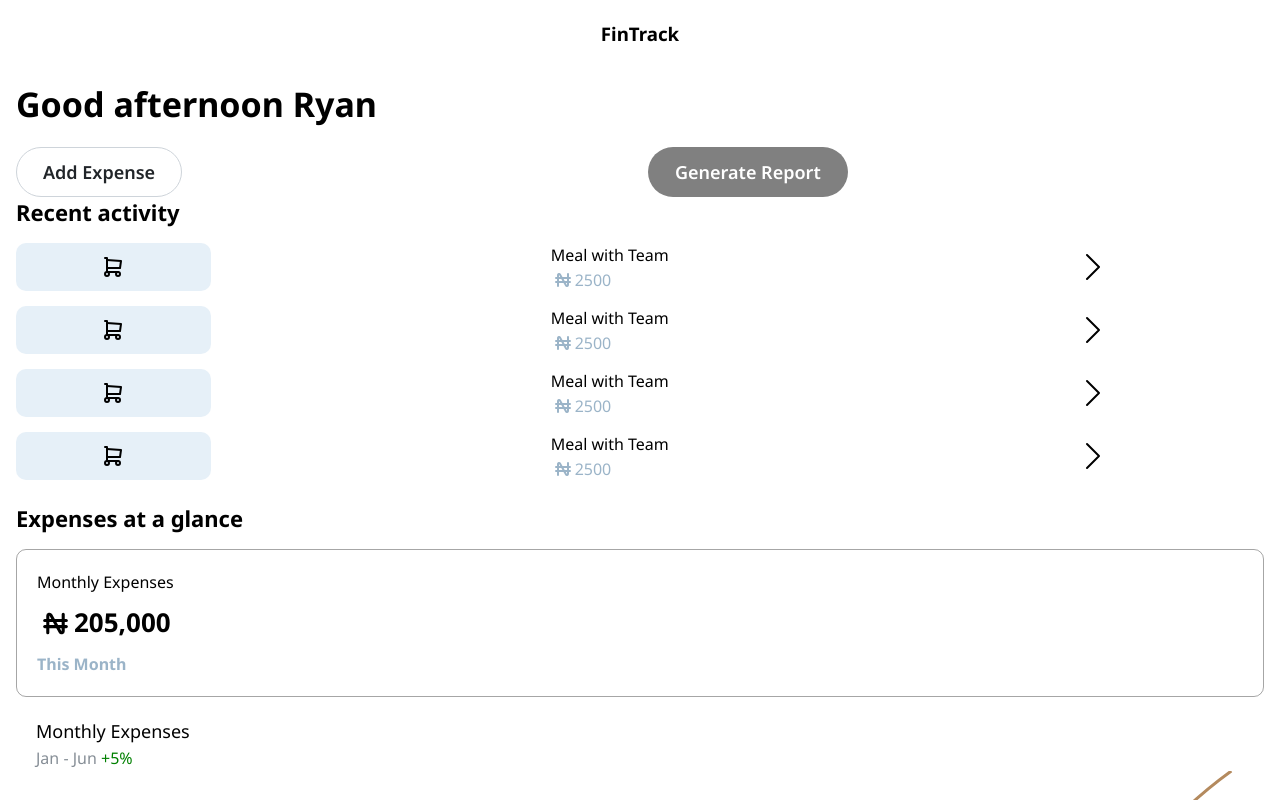
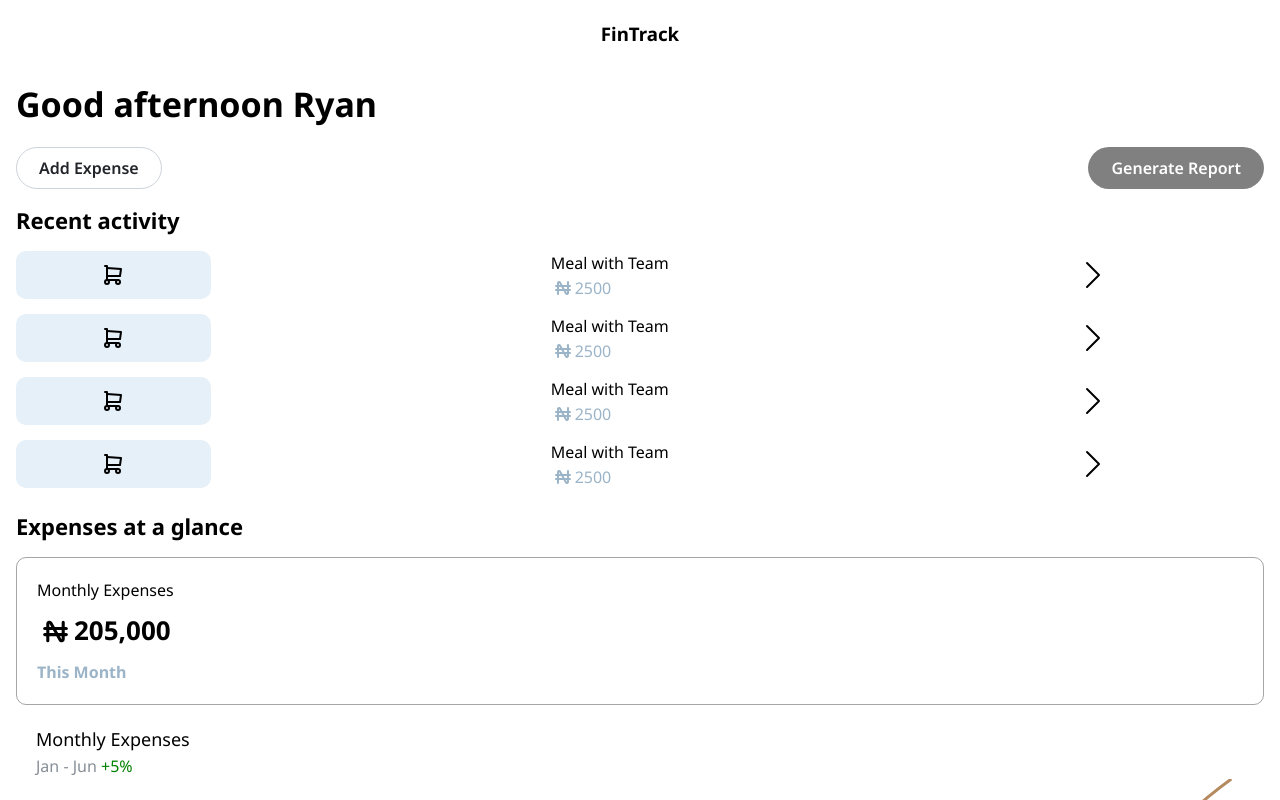
Before and after one commit to TrenchesProgrammer/expense-tracker, a React (Vite) app: page / in a window 1280 px wide. Shown: the top 800 px of the page. Built offline with nearby package versions, Linux system fonts and the light colour scheme.

Commit message:
started working on add expenses modal

```diff
--- a/src/components/Home.tsx
+++ b/src/components/Home.tsx
@@ -1,6 +1,6 @@
 import { Box, Text, Title, Grid, Flex, Button, Modal } from "@mantine/core";
 import { IconCurrencyNaira } from "@tabler/icons-react";
-import { useDisclosure } from '@mantine/hooks';
+import { useDisclosure } from "@mantine/hooks";
 import Activity from "./Activity";
 import ExpenseChart from "./ExpenseChart";
 import AddExpense from "./AddExpense";
@@ -11,33 +11,33 @@ const Home = () => {
       <Modal
         opened={opened}
         onClose={close}
-        title="New Expense"
+        title= "Add Expense"
+        styles={{
+          title: { width: "100%", textAlign: "center", fontWeight:'bold'},
+        }}
         fullScreen
         radius={0}
-        transitionProps={{ transition: 'fade', duration: 200 }}
+        transitionProps={{ transition: "fade", duration: 200 }}
       >
-        <AddExpense/>
+        <AddExpense />
       </Modal>
       <Box p={"md"}>
         <Title order={1} pb={"lg"}>
           Good afternoon Ryan
         </Title>
-        <Grid>
-          <Grid.Col span={6}>
+        <Flex justify={"space-between"}>
           <Button
             variant="default"
             onClick={open}
-                size="lg"
+            size="md"
             style={{
               borderRadius: "30px",
             }}
           >
             Add Expense
           </Button>
-          </Grid.Col>
-          <Grid.Col span={6}>
           <Button
-            size="lg"
+            size="md"
             style={{
               borderRadius: "30px",
               backgroundColor: "grey",
@@ -45,9 +45,9 @@ const Home = () => {
           >
             Generate Report
           </Button>
-          </Grid.Col>
-        </Grid>
-        <Title order={3} pb={"md"}>
+        </Flex>
+
+        <Title order={3} pt={"md"} pb={"md"}>
           Recent activity
         </Title>
         <Activity />
@@ -64,22 +64,24 @@ const Home = () => {
             padding: "20px",
           }}
         >
-          <Grid gutter={'10px'}>
+          <Grid gutter={"10px"}>
             <Grid.Col span={12}>
               <Text>Monthly Expenses</Text>
             </Grid.Col>
             <Grid.Col span={12}>
               <Flex>
-                <IconCurrencyNaira size={'37px'} />
+                <IconCurrencyNaira size={"37px"} />
                 <Title order={2}>205,000</Title>
               </Flex>
             </Grid.Col>
             <Grid.Col span={12}>
-              <Title style={{color:'#9bb4c8'}} order={5}>This Month</Title>
+              <Title style={{ color: "#9bb4c8" }} order={5}>
+                This Month
+              </Title>
             </Grid.Col>
           </Grid>
         </Box>
-        <ExpenseChart/>
+        <ExpenseChart />
       </Box>
     </>
   );
--- a/src/components/Navbar.tsx
+++ b/src/components/Navbar.tsx
@@ -1,13 +1,10 @@
-import { MantineProvider } from '@mantine/core'
 import {Center} from '@mantine/core'
 const Navbar = () => {
     return (
         <>
-        <MantineProvider>
             <Center>
                 <h3>FinTrack</h3>
             </Center>
-        </MantineProvider>
 
         </>
      );
```
Also changed, not shown: src/components/AddExpense.tsx (+16 -6 lines). Lines whose indentation alone changed are shown as unchanged.
